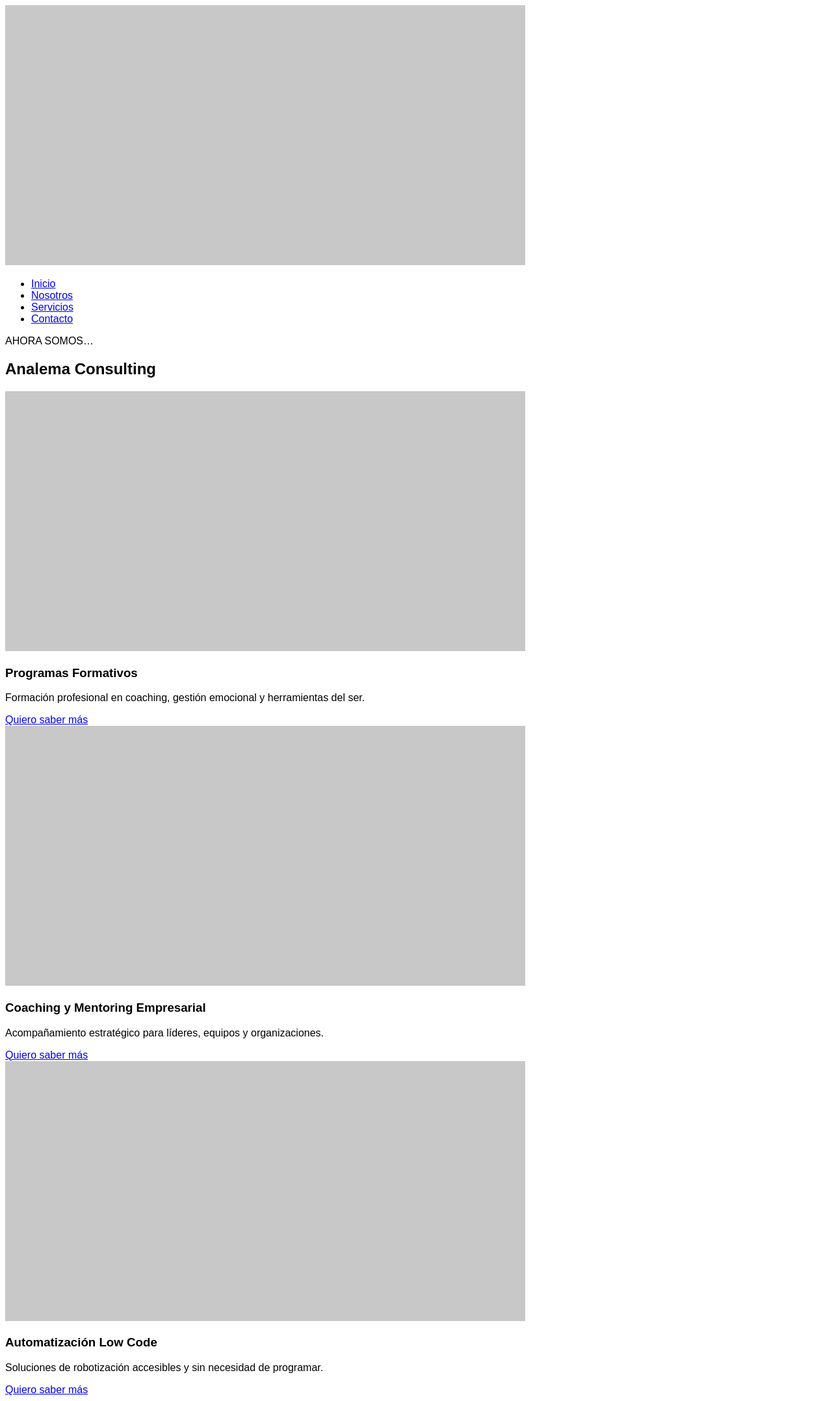
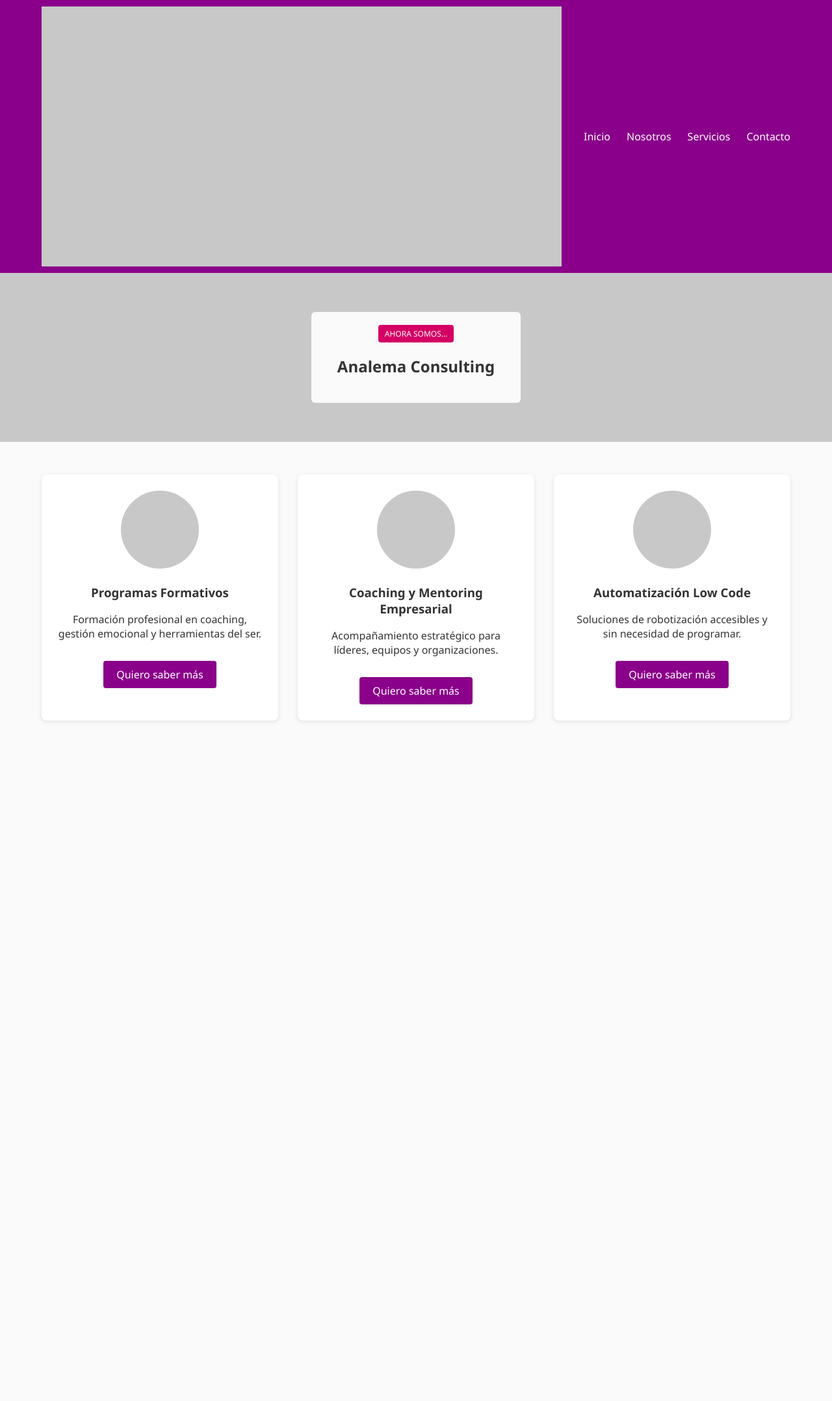
Before and after one commit to sivasilev-gif/analema.com.ar, a Jekyll site: the page built from index.md, in a window 1280 px wide. Shown: the whole page at 65% size. Built offline with Jekyll 4.4.1, drawn with Linux system fonts in a browser that asks for light colours; after the commit the page ends 1159 px from its top, so only the background shows below that.

Commit message:
Update styles.css

```diff
--- a/assets/css/styles.css
+++ b/assets/css/styles.css
@@ -1 +1,106 @@
-body {font-family: Arial;}
+/* GENERAL */
+body {
+  margin: 0;
+  font-family: "Segoe UI", Arial, sans-serif;
+  background: #fafafa;
+  color: #333;
+}
+
+.container {
+  width: 90%;
+  max-width: 1200px;
+  margin: auto;
+}
+
+/* NAV */
+.topbar {
+  background: #8a008a;
+  padding: 10px 0;
+}
+
+.nav-flex {
+  display: flex;
+  justify-content: space-between;
+  align-items: center;
+}
+
+nav ul {
+  display: flex;
+  list-style: none;
+  gap: 25px;
+  padding: 0;
+}
+
+nav ul li a {
+  color: white;
+  text-decoration: none;
+  font-weight: 500;
+}
+
+nav ul li a:hover {
+  text-decoration: underline;
+}
+
+/* HERO */
+.hero {
+  background-image: url('/assets/img/header.jpg');
+  background-size: cover;
+  background-position: center;
+  height: 260px;
+  display: flex;
+  justify-content: center;
+  align-items: center;
+}
+
+.hero-overlay {
+  background: rgba(255,255,255,0.9);
+  padding: 20px 40px;
+  border-radius: 6px;
+  text-align: center;
+}
+
+.tagline {
+  display: inline-block;
+  background: #d50064;
+  color: white;
+  padding: 5px 10px;
+  font-size: 12px;
+  border-radius: 4px;
+}
+
+/* SERVICES */
+.services {
+  display: flex;
+  gap: 30px;
+  margin: 50px 0;
+}
+
+.service-card {
+  background: white;
+  padding: 25px;
+  border-radius: 8px;
+  text-align: center;
+  flex: 1;
+  box-shadow: 0 2px 6px rgba(0,0,0,0.1);
+}
+
+.service-card img {
+  width: 120px;
+  height: 120px;
+  border-radius: 50%;
+  object-fit: cover;
+}
+
+.service-card a {
+  display: inline-block;
+  margin-top: 15px;
+  background: #8a008a;
+  color: white;
+  padding: 10px 20px;
+  border-radius: 4px;
+  text-decoration: none;
+}
+
+.service-card a:hover {
+  background: #6a006a;
+}
```
